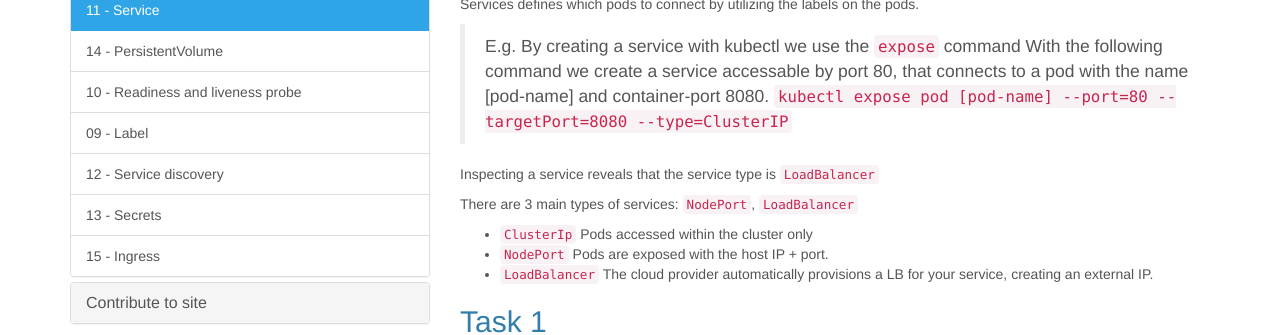
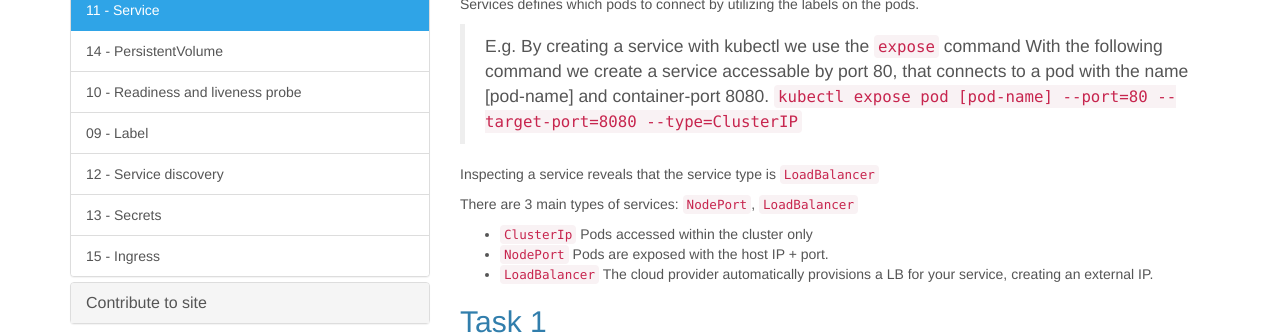
Before and after one commit to knowit/kubernetes-workshop, a Jekyll site: the page built from docs/_docs/workshop/service.md, in a window 1280 px wide and 1142 px high. Shown: the part 495-830 px from the top of the window. Built offline with Jekyll 4.4.1, drawn with Linux system fonts in a browser that asks for light colours.

Commit message:
To be honest, I do not quite remember everything I changed here today. But it is all good, I tell ya.

```diff
--- a/docs/_docs/workshop/service.md
+++ b/docs/_docs/workshop/service.md
@@ -20,7 +20,7 @@ Services defines which pods to connect by utilizing the labels on the pods.
 > E.g. By creating a service with kubectl we use the `expose` command
 With the following command we create a service accessable by port 80,
 that connects to a pod with the name [pod-name] and container-port 8080.
-`kubectl expose pod [pod-name] --port=80 --targetPort=8080 --type=ClusterIP`
+`kubectl expose pod [pod-name] --port=80 --target-port=8080 --type=ClusterIP`
 
 Inspecting a service reveals that the service type is `LoadBalancer`
 
```
